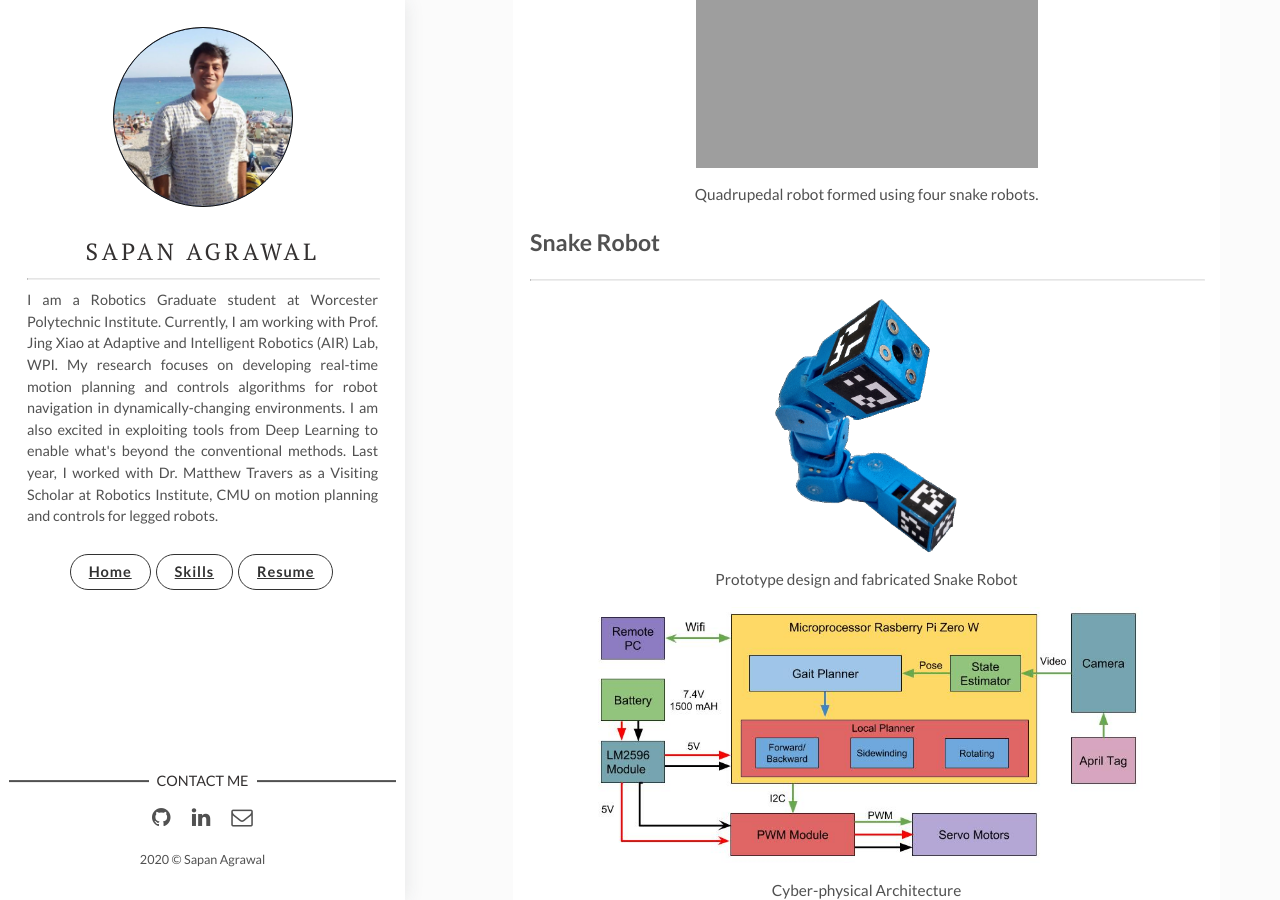
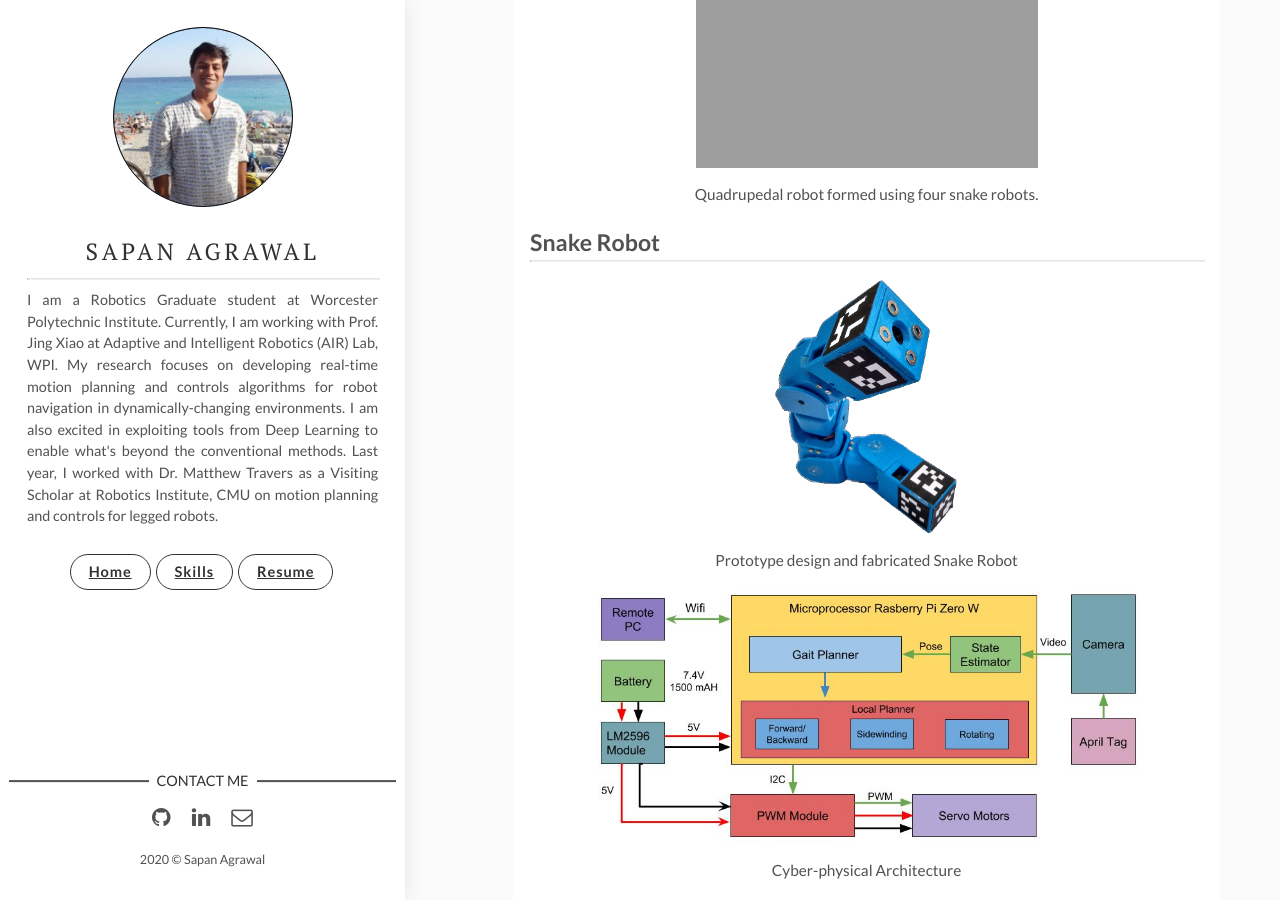
Before and after one commit to sapan-ostic/sapan-ostic.github.io, a Jekyll site: the page built from _posts/2019-01-22-Multi-Snake-Transformer-Robot-|-Undergraduate-Thesis.markdown, in a window 1280 px wide and 900 px high, scrolled down 648 px. Built offline with Jekyll 4.4.1, drawn with Linux system fonts in a browser that asks for light colours.

Commit message:
general commit

```diff
--- a/_posts/2019-01-22-Multi-Snake-Transformer-Robot-|-Undergraduate-Thesis.markdown
+++ b/_posts/2019-01-22-Multi-Snake-Transformer-Robot-|-Undergraduate-Thesis.markdown
@@ -17,8 +17,9 @@ Operations in search and rescue requires self-reconfigurable robotics systems to
     <figcaption align="center"> Quadrupedal robot formed using four snake robots.</figcaption>
 </p>
 
-## Snake Robot
-<hr class="panel-cover__divider">
+<h2 id="snake-robot" style="margin-bottom: 0px;">Snake Robot</h2>
+<hr class="panel-cover__divider" style="margin-top: 0px;">
+
 <p align="center">
     <img src="{{site.baseurl}}/assets/img/msmr/design.gif" style="height: 300px;">
     <figcaption align="center"> Prototype design and fabricated Snake Robot </figcaption>
```
